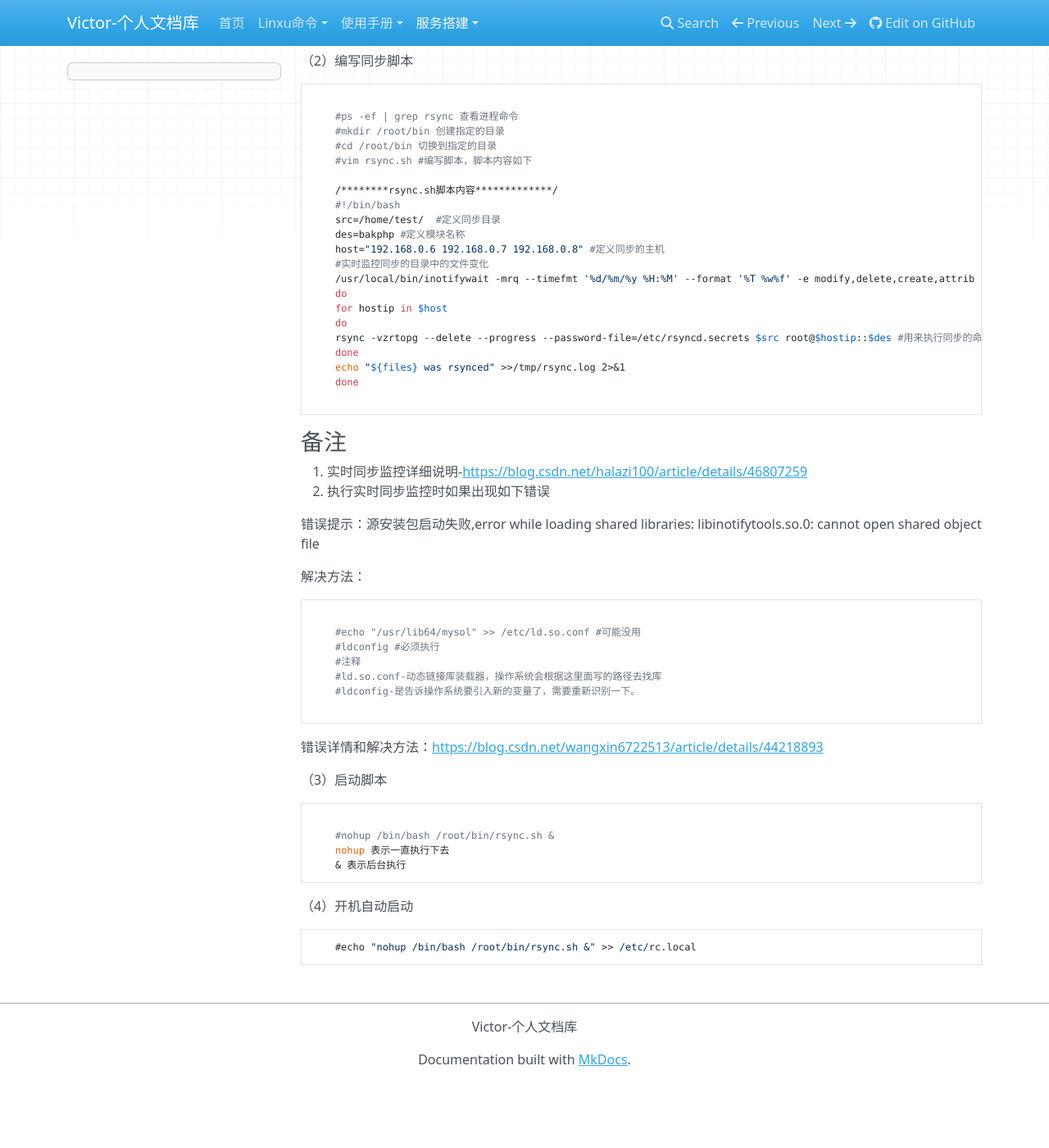
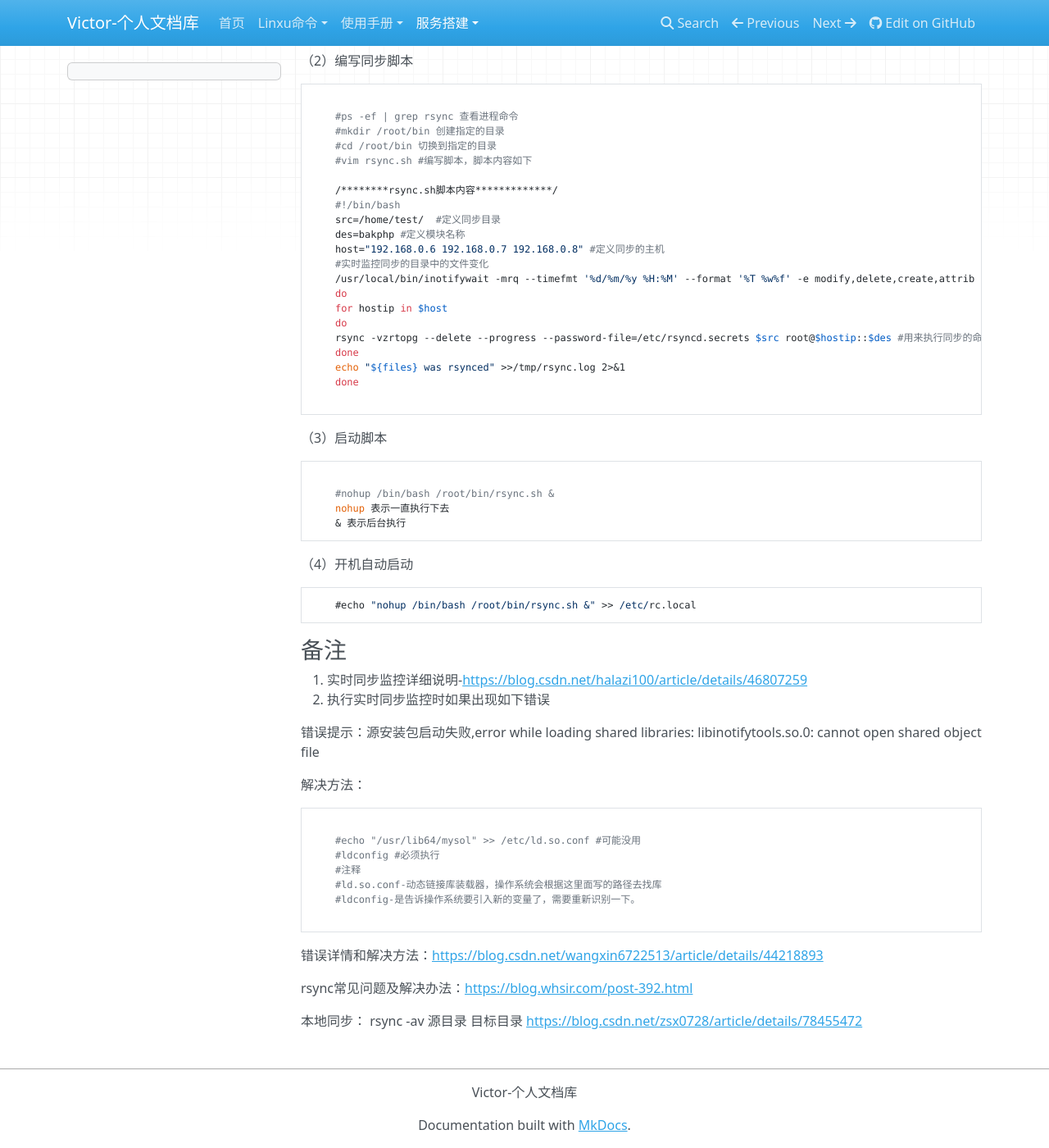
Before and after one commit to victor24680/victorDocs, an MkDocs documentation site: the page built from docs/服务搭建/Linux-rsyn实现主从文件同步.md, in a window 1280 px wide and 1400 px high, scrolled down 2384 px. Shown: the whole window at 82% size. Built offline with MkDocs 1.6.1, drawn with Linux system fonts in a browser that asks for light colours; nearby versions of some CDN libraries; before the commit the page ends 3704 px from its top, so only the background shows below that.

Commit message:
完善Rsync搭建方法

````diff
--- a/docs/服务搭建/Linux-rsyn实现主从文件同步.md
+++ b/docs/服务搭建/Linux-rsyn实现主从文件同步.md
@@ -149,6 +149,21 @@ rsync -vzrtopg --delete --progress --password-file=/etc/rsyncd.secrets /home/tes
 
 ```
 
+（3）启动脚本
+
+```
+
+	#nohup /bin/bash /root/bin/rsync.sh &
+	nohup 表示一直执行下去
+	& 表示后台执行
+```
+
+（4）开机自动启动
+
+```
+	#echo "nohup /bin/bash /root/bin/rsync.sh &" >> /etc/rc.local
+```
+
 ### 备注
 
 1. 实时同步监控详细说明-[https://blog.csdn.net/halazi100/article/details/46807259](：https://blog.csdn.net/halazi100/article/details/46807259)
@@ -170,17 +185,7 @@ rsync -vzrtopg --delete --progress --password-file=/etc/rsyncd.secrets /home/tes
 
 错误详情和解决方法：[https://blog.csdn.net/wangxin6722513/article/details/44218893](https://blog.csdn.net/wangxin6722513/article/details/44218893)
 
-（3）启动脚本
+rsync常见问题及解决办法：[https://blog.whsir.com/post-392.html](https://blog.whsir.com/post-392.html)
 
-```
-
-	#nohup /bin/bash /root/bin/rsync.sh &
-	nohup 表示一直执行下去
-	& 表示后台执行
-```
-
-（4）开机自动启动
-
-```
-	#echo "nohup /bin/bash /root/bin/rsync.sh &" >> /etc/rc.local
-```
+本地同步： rsync -av 源目录 目标目录
+[https://blog.csdn.net/zsx0728/article/details/78455472](https://blog.csdn.net/zsx0728/article/details/78455472)
````
